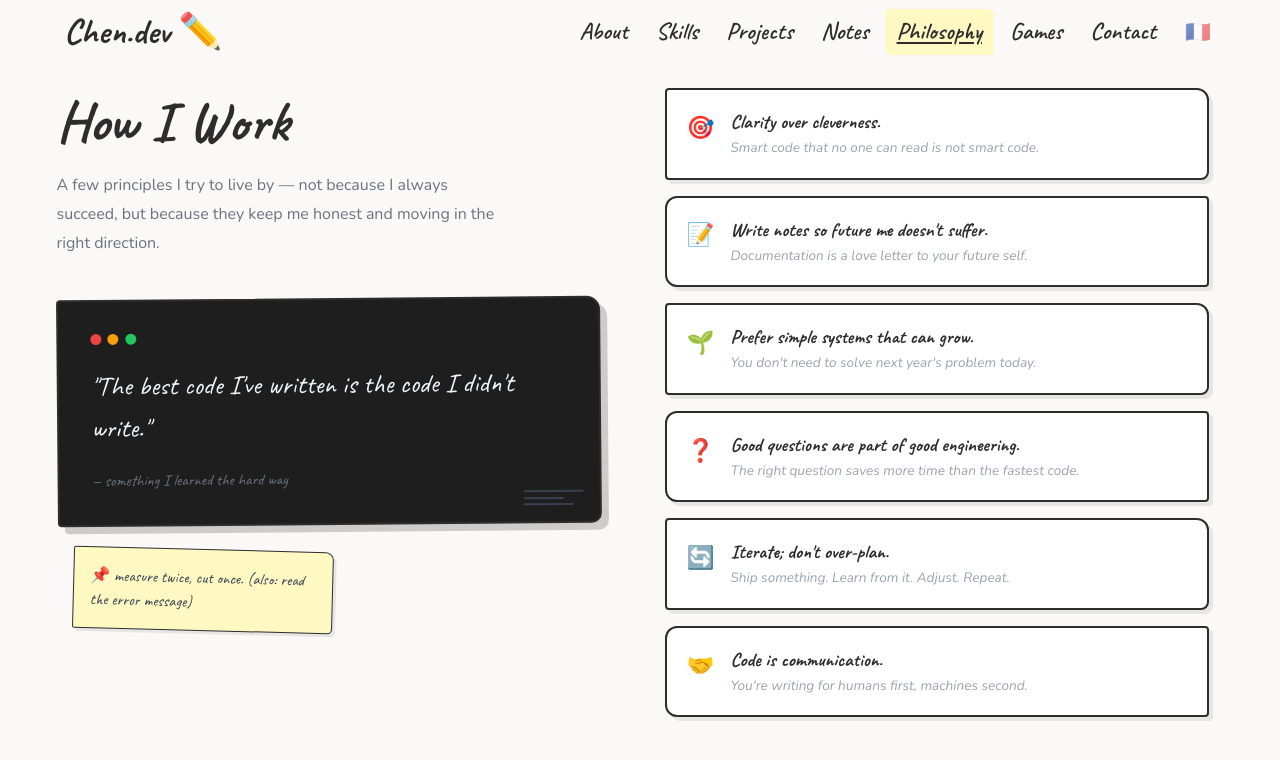
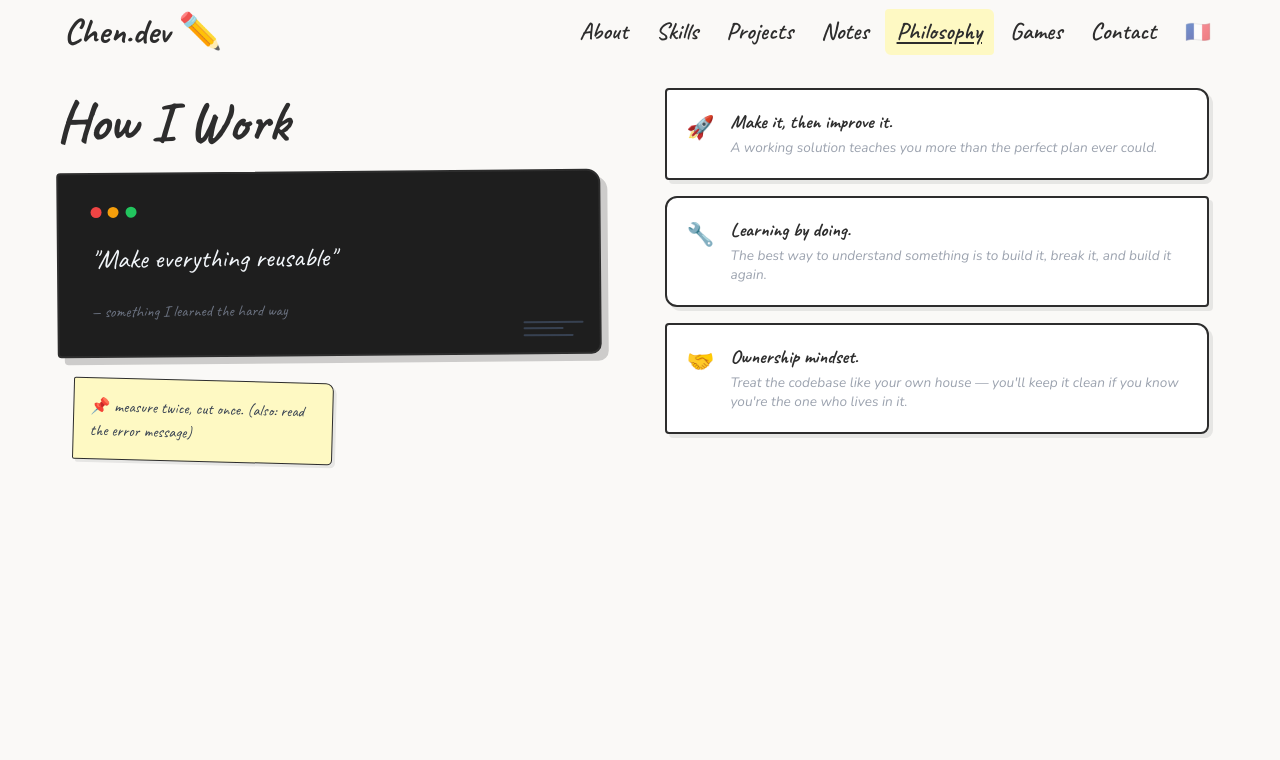
Before and after one commit to Chenbao2021/Portfolio, a React (Vite) app: page /philosophy in a window 1280 px wide. Shown: the top 760 px of the page. Built offline with nearby package versions, Linux system fonts and the light colour scheme.

Commit message:
Improving Philosophie and About texts

```diff
--- a/src/components/WorkPhilosophy.tsx
+++ b/src/components/WorkPhilosophy.tsx
@@ -7,7 +7,9 @@ import { JSX } from "@emotion/react/jsx-dev-runtime";
 
 export default function WorkPhilosophy(): JSX.Element {
   const { t } = useTranslation();
-  const principleItems = t("philosophy.principles", { returnObjects: true }) as { rule: string; note: string }[];
+  const principleItems = t("philosophy.principles", {
+    returnObjects: true,
+  }) as { rule: string; note: string }[];
 
   return (
     <Box component="section" id="philosophy" className="philosophy-section">
@@ -18,9 +20,9 @@ export default function WorkPhilosophy(): JSX.Element {
             <Typography variant="h2" className="philosophy-title">
               {t("philosophy.title")}
             </Typography>
-            <Typography variant="body1" className="philosophy-intro">
+            {/* <Typography variant="body1" className="philosophy-intro">
               {t("philosophy.intro")}
-            </Typography>
+            </Typography> */}
 
             <Box className="philosophy-blackboard">
               <Box className="philosophy-blackboard__dots">
--- a/src/data/workPhilosophy.ts
+++ b/src/data/workPhilosophy.ts
@@ -4,10 +4,7 @@ export interface Principle {
 }
 
 export const principles: Principle[] = [
-  { emoji: "🎯", index: 0 },
-  { emoji: "📝", index: 1 },
-  { emoji: "🌱", index: 2 },
-  { emoji: "❓", index: 3 },
-  { emoji: "🔄", index: 4 },
-  { emoji: "🤝", index: 5 },
+  { emoji: "🚀", index: 0 },
+  { emoji: "🔧", index: 1 },
+  { emoji: "🤝", index: 2 },
 ];
--- a/src/locales/en/translation.json
+++ b/src/locales/en/translation.json
@@ -29,11 +29,11 @@
     "cards": {
       "whatIDo": {
         "title": "What I do",
-        "body": "full-stack developer at TotalEnergies in France. Frontend with React and TypeScript, and backend with C# and SQL Server, and increasingly cloud work with Azure and Terraform. I build things that are usable, maintainable, and don't make future-me miserable."
+        "body": "Full-stack developer at TotalEnergies in France, I work on the frontend with React and TypeScript, on the backend with C# and SQL Server, and on Azure Cloud with Terraform and CI/CD pipelines in YAML on GitHub. I also write reusable and maintainable procedures that make it considerably easier to reproduce tasks already done."
       },
       "learning": {
         "title": "What I'm learning",
-        "body": "Deliberately expanding from frontend toward cloud and system-level thinking. Currently digging into React/TypeScript architecture, Azure and Terraform and system design fundamentals. I'm still learning — and that's the point."
+        "body": "Deliberately expanding my skill set, from frontend toward cloud and systems thinking. Right now, I'm deepening my knowledge of infrastructure, CI/CD, concepts around Claude Code, and system design fundamentals. I'm still learning — and that's the whole point."
       },
       "care": {
         "title": "What I care about",
@@ -41,7 +41,7 @@
       },
       "think": {
         "title": "How I think",
-        "body": "Break the problem down, write things down, ask better questions. I use AI tools to move faster — but I still care about understanding the problem, checking the trade-offs, and knowing why the solution works. AI as thinking partner, not autopilot."
+        "body": "Understand the business first, then break the problem down and ask the right questions — even the simplest ones. I use AI tools to move faster, but I still care about understanding the problem, checking the trade-offs, and knowing why the solution works. AI as a thinking partner, not autopilot."
       }
     }
   },
@@ -133,18 +133,6 @@
     "expand_btn": "expand →",
     "win_items": [
       {
-        "title": "🎯 How React reconciliation actually works (finally)",
-        "summary": "React doesn't re-render the whole DOM on every state change — it compares a virtual DOM tree with the previous one and only patches what changed.",
-        "points": [
-          "The reconciler builds a 'fiber tree' — each node represents a component with its state, props, and work queue.",
-          "Diffing is O(n) thanks to two heuristics: elements of different types produce different trees, and keys help identify stable list items across renders.",
-          "Without a key (or with index as key), React re-creates list items when order changes — causing layout jumps and lost local state.",
-          "Concurrent Mode (React 18) lets the reconciler pause, prioritize, and resume work — that's why transitions feel smoother.",
-          "useTransition and useDeferredValue are direct hooks into this priority system."
-        ],
-        "takeaway": "Keys aren't just a lint rule. They're the contract React uses to decide whether to update or unmount+remount a component."
-      },
-      {
         "title": "✍️ Writing for clarity makes you think more clearly",
         "summary": "Vague writing is a symptom of vague thinking. The act of writing forces you to surface assumptions and fill in gaps you didn't know existed.",
         "points": [
@@ -161,33 +149,21 @@
   "philosophy": {
     "title": "How I Work",
     "intro": "A few principles I try to live by — not because I always succeed, but because they keep me honest and moving in the right direction.",
-    "quote": "\"The best code I've written is the code I didn't write.\"",
+    "quote": "\"Make everything reusable\"",
     "attribution": "— something I learned the hard way",
     "sticky": "📌 measure twice, cut once.\n(also: read the error message)",
     "principles": [
       {
-        "rule": "Clarity over cleverness.",
-        "note": "Smart code that no one can read is not smart code."
+        "rule": "Make it, then improve it.",
+        "note": "A working solution teaches you more than the perfect plan ever could."
       },
       {
-        "rule": "Write notes so future me doesn't suffer.",
-        "note": "Documentation is a love letter to your future self."
+        "rule": "Learning by doing.",
+        "note": "The best way to understand something is to build it, break it, and build it again."
       },
       {
-        "rule": "Prefer simple systems that can grow.",
-        "note": "You don't need to solve next year's problem today."
-      },
-      {
-        "rule": "Good questions are part of good engineering.",
-        "note": "The right question saves more time than the fastest code."
-      },
-      {
-        "rule": "Iterate; don't over-plan.",
-        "note": "Ship something. Learn from it. Adjust. Repeat."
-      },
-      {
-        "rule": "Code is communication.",
-        "note": "You're writing for humans first, machines second."
+        "rule": "Ownership mindset.",
+        "note": "Treat the codebase like your own house — you'll keep it clean if you know you're the one who lives in it."
       }
     ]
   },
--- a/src/locales/fr/translation.json
+++ b/src/locales/fr/translation.json
@@ -29,11 +29,11 @@
     "cards": {
       "whatIDo": {
         "title": "Ce que je fais",
-        "body": "développeur full-stack chez TotalEnergies en France. Frontend avec React et TypeScript, backend avec C# et SQL Server, et de plus en plus du travail cloud avec Azure et Terraform. Je construis des choses utilisables, maintenables, qui ne rendent pas mon futur moi misérable."
+        "body": "Développeur full-stack chez TotalEnergies en France, je travaille côté frontend avec React et TypeScript, côté backend avec C# et SQL Server, ainsi que sur Azure Cloud avec Terraform et la mise en place de pipelines CI/CD en YAML sur GitHub. Je rédige également des procédures réutilisables et maintenables, qui facilitent considérablement la réalisation de tâches déjà effectuées."
       },
       "learning": {
         "title": "Ce que j'apprends",
-        "body": "Je m'étends délibérément du frontend vers le cloud et la réflexion système. En ce moment, je creuse l'architecture React/TypeScript, Azure, Terraform et les fondamentaux du design système. J'apprends encore — et c'est là tout l'intérêt."
+        "body": "J'élargis délibérément mon champ de compétences, du frontend vers le cloud et la réflexion système. En ce moment, j'approfondis l'infrastructure, la CI/CD, les notions autour de Claude Code, ainsi que les fondamentaux du design système. J'apprends encore — et c'est là tout l'intérêt."
       },
       "care": {
         "title": "Ce qui m'importe",
@@ -41,7 +41,7 @@
       },
       "think": {
         "title": "Comment je pense",
-        "body": "Décomposer le problème, noter les choses, poser de meilleures questions. J'utilise les outils IA pour aller plus vite — mais je tiens toujours à comprendre le problème, vérifier les compromis, et savoir pourquoi la solution fonctionne. L'IA comme partenaire de réflexion, pas comme pilote automatique."
+        "body": "Comprendre le métier en premier, puis décomposer le problème et poser les bonnes questions, même les plus simples. J'utilise les outils d'IA pour aller plus vite, mais je tiens toujours à comprendre le problème, à vérifier les compromis et à savoir pourquoi la solution fonctionne. L'IA comme partenaire de réflexion, pas comme pilote automatique."
       }
     }
   },
@@ -133,18 +133,6 @@
     "expand_btn": "développer →",
     "win_items": [
       {
-        "title": "🎯 Comment fonctionne réellement la réconciliation React (enfin)",
-        "summary": "React ne re-rend pas tout le DOM à chaque changement d'état — il compare un arbre DOM virtuel avec le précédent et ne met à jour que ce qui a changé.",
-        "points": [
-          "Le réconciliateur construit un « arbre de fibres » — chaque nœud représente un composant avec son état, ses props et sa file de travail.",
-          "Le diffing est en O(n) grâce à deux heuristiques : les éléments de types différents produisent des arbres différents, et les clés identifient les éléments de liste stables d'un rendu à l'autre.",
-          "Sans clé (ou avec l'index comme clé), React recrée les éléments de liste quand l'ordre change — provoquant des sauts de mise en page et une perte d'état local.",
-          "Le Mode Concurrent (React 18) laisse le réconciliateur mettre en pause, prioriser et reprendre le travail — c'est pourquoi les transitions semblent plus fluides.",
-          "useTransition et useDeferredValue sont des hooks directs dans ce système de priorité."
-        ],
-        "takeaway": "Les clés ne sont pas juste une règle de linting. C'est le contrat que React utilise pour décider s'il faut mettre à jour ou démonter+remonter un composant."
-      },
-      {
         "title": "✍️ Écrire clairement vous fait penser plus clairement",
         "summary": "L'écriture vague est un symptôme de pensée vague. L'acte d'écrire force à faire surface les hypothèses et combler les lacunes dont on ne savait pas qu'elles existaient.",
         "points": [
@@ -161,33 +149,21 @@
   "philosophy": {
     "title": "Comment je travaille",
     "intro": "Quelques principes que j'essaie de vivre — pas parce que je réussis toujours, mais parce qu'ils me gardent honnête et dans la bonne direction.",
-    "quote": "\"Le meilleur code que j'ai écrit est le code que je n'ai pas écrit.\"",
+    "quote": "\"Rends tout réutilisable\"",
     "attribution": "— quelque chose que j'ai appris à la dure",
     "sticky": "📌 mesurer deux fois, couper une fois.\n(aussi : lire le message d'erreur)",
     "principles": [
       {
-        "rule": "La clarté avant l'astuce.",
-        "note": "Du code intelligent que personne ne peut lire n'est pas du code intelligent."
+        "rule": "Construis-le, puis améliore-le.",
+        "note": "Une solution qui fonctionne vous apprend plus que le plan parfait ne le fera jamais."
       },
       {
-        "rule": "Écrire des notes pour que mon futur moi ne souffre pas.",
-        "note": "La documentation est une lettre d'amour à votre futur vous."
+        "rule": "Apprendre en faisant.",
+        "note": "La meilleure façon de comprendre quelque chose, c'est de le construire, le casser, puis le reconstruire."
       },
       {
-        "rule": "Préférer des systèmes simples qui peuvent grandir.",
-        "note": "Vous n'avez pas besoin de résoudre le problème de l'année prochaine aujourd'hui."
-      },
-      {
-        "rule": "Les bonnes questions font partie du bon ingénieur.",
-        "note": "La bonne question fait gagner plus de temps que le code le plus rapide."
-      },
-      {
-        "rule": "Itérer ; ne pas trop planifier.",
-        "note": "Livrer quelque chose. En tirer des leçons. Ajuster. Répéter."
-      },
-      {
-        "rule": "Le code est une communication.",
-        "note": "Vous écrivez d'abord pour les humains, ensuite pour les machines."
+        "rule": "Penser comme un propriétaire.",
+        "note": "Traitez le code comme votre propre maison — vous le garderez propre si c'est vous qui y vivez."
       }
     ]
   },
```
